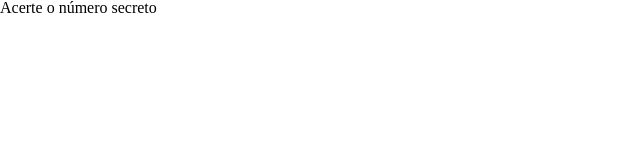
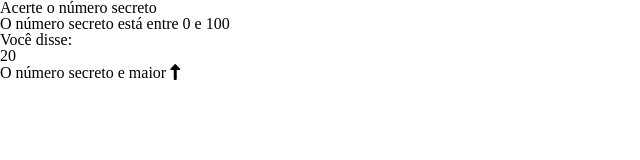
Before and after one commit to devLucasMoraes/numero-secreto, a plain HTML site: page index.html in a window 1280 px wide. Shown: the whole page, without its empty margins (0-640 px from the left). Drawn offline with nearby package versions, Linux system fonts and the light colour scheme.

Commit message:
montando html

```diff
--- a/index.html
+++ b/index.html
@@ -5,10 +5,18 @@
     <meta http-equiv="X-UA-Compatible" content="IE=edge">
     <meta name="viewport" content="width=device-width, initial-scale=1.0">
     <link rel="stylesheet" href="https://cdnjs.cloudflare.com/ajax/libs/meyer-reset/2.0/reset.min.css" integrity="sha512-NmLkDIU1C/C88wi324HBc+S2kLhi08PN5GDeUVVVC/BVt/9Izdsc9SVeVfA1UZbY3sHUlDSyRXhCzHfr6hmPPw==" crossorigin="anonymous" referrerpolicy="no-referrer" />
+    <link rel="stylesheet" href="https://cdnjs.cloudflare.com/ajax/libs/font-awesome/6.2.1/css/all.min.css" integrity="sha512-MV7K8+y+gLIBoVD59lQIYicR65iaqukzvf/nwasF0nqhPay5w/9lJmVM2hMDcnK1OnMGCdVK+iQrJ7lzPJQd1w==" crossorigin="anonymous" referrerpolicy="no-referrer" />
     <link rel="stylesheet" href="style.css">
     <title>Número Secreto</title>
 </head>
 <body>
     <h1>Acerte o número secreto</h1>
+
+    <h3>O número secreto está entre <span id="menor-valor">0</span> e <span id="maior-valor">100</span></h3>
+    <div id="chute" class="mensagem">
+        <div>Você disse:</div>
+        <span class="box">20</span>
+        <div>O número secreto e maior <i class="fa-solid fa-up-long"></i></div>
+    </div>
 </body>
 </html>
```
